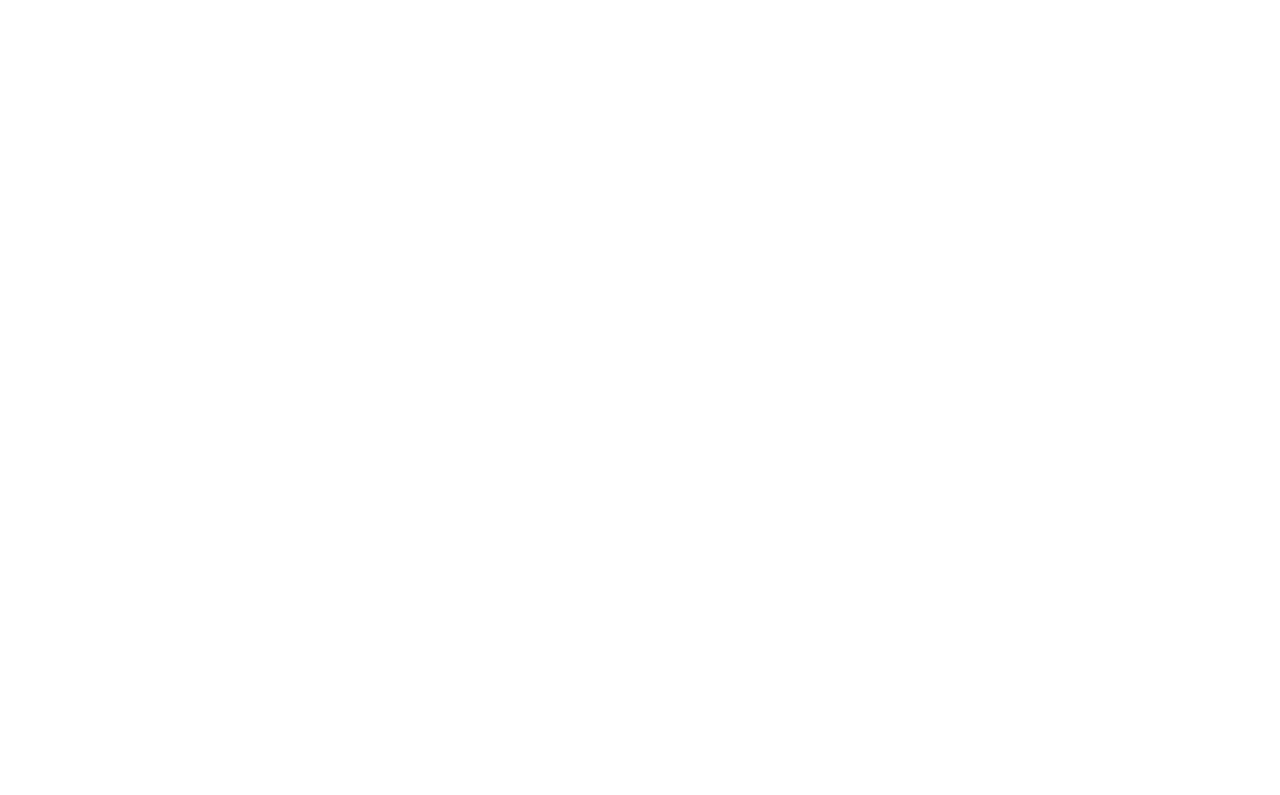
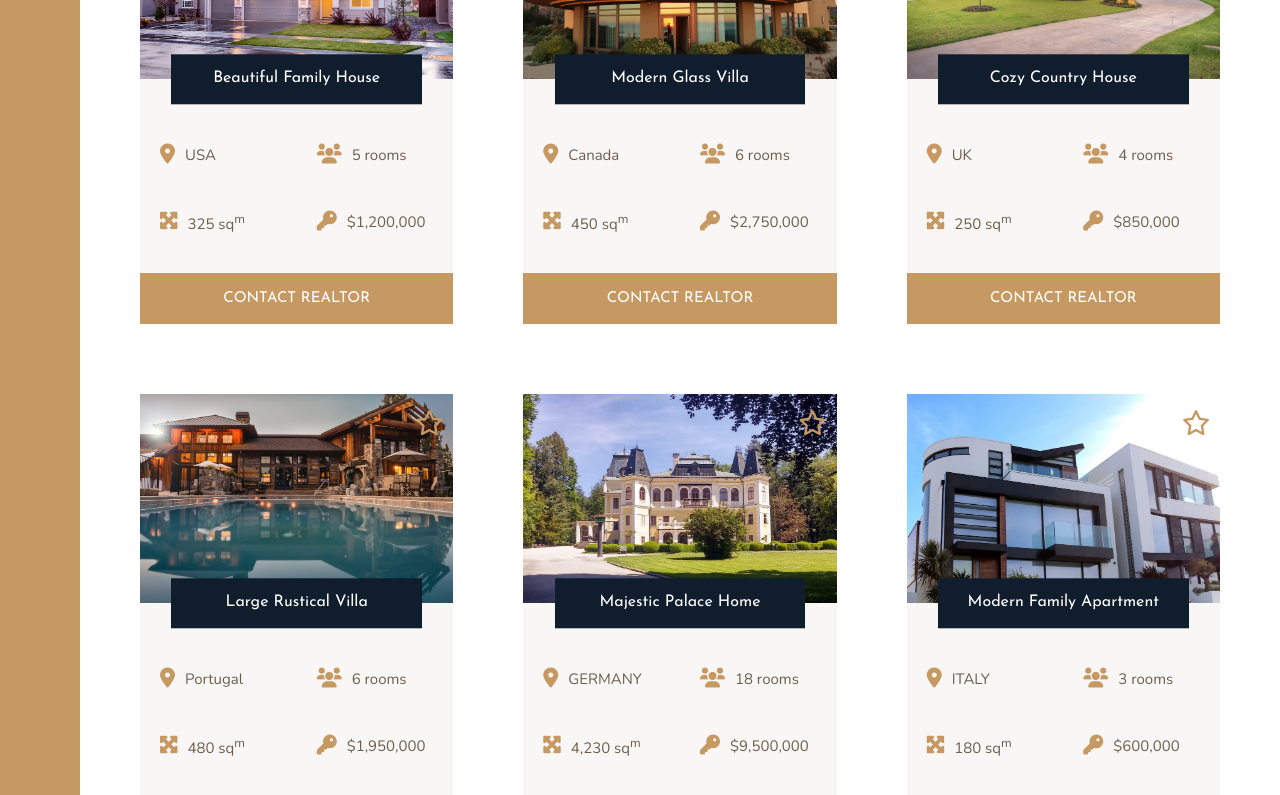
Before and after one commit to amxavier68/nexter, a React app: page / in a window 1280 px wide. Shown: the part 2100-2895 px from the top of the page. Before the commit the page ends 1878 px from the top, so only its background shows below. Built offline with nearby package versions, Linux system fonts and the light colour scheme; no server answers.

Commit message:
Added Homes Section

```diff
--- a/package.json
+++ b/package.json
@@ -41,6 +41,7 @@
     "cors": "^2.8.5",
     "dotenv": "^10.0.0",
     "express": "^4.17.2",
+    "jsonwebtoken": "^8.5.1",
     "mongoose": "^6.1.2",
     "nodemon": "^2.0.15",
     "react": "^17.0.2",
--- a/scss/layout/_homes.scss
+++ b/scss/layout/_homes.scss
@@ -1,4 +1,77 @@
 .homes {
-  background-color: $color-secondary;
   grid-column: center-start / center-end;
+  margin: 15rem 0;
+
+  display: grid;
+  grid-template-columns: repeat(auto-fit, minmax(25rem, 1fr));
+  grid-gap: 7rem;
+
+  .home {
+    background-color: $color-grey-light-1;
+
+    display: grid;
+    grid-template-columns: repeat(2, 1fr);
+
+    grid-row-gap: 3.5rem;
+
+    &__img {
+      width: 100%;
+      grid-row: 1 / 2;
+      grid-column: 1 / -1;
+      z-index: 1;
+    }
+
+    &__like {
+      grid-row: 1 / 2;
+      grid-column: 2 / 3;
+      color: $color-primary;
+      font-size: 2.5rem;
+      z-index: 2;
+      justify-self: end;
+      margin: 1rem;
+    }
+
+    &__name {
+      grid-row: 1 / 2;
+      grid-column: 1 / -1;
+      z-index: 3;
+      justify-self: center;
+      align-self: end;
+      width: 80%;
+      font-family: $font-display;
+      font-size: 1.6rem;
+      text-align: center;
+      padding: 1.25rem;
+      background-color: $color-secondary;
+      color: #fff;
+      font-weight: 400;
+      transform: translateY(50%);
+    }
+
+    &__location,
+    &__rooms {
+      margin-top: 2.5rem;
+    }
+
+    &__location,
+    &__rooms,
+    &__area,
+    &__price {
+
+      font-size: 1.5rem;
+      margin-left: 2rem;
+      display: flex;
+      align-items: center;
+
+      span {
+        color: $color-primary;
+        font-size: 2rem;
+        margin-right: 1rem;
+      }
+    }
+
+    &__btn {
+      grid-column: 1 / -1;
+    }
+  }
 }
--- a/src/components/App.css
+++ b/src/components/App.css
@@ -104,8 +104,57 @@
   grid-column: full-start / col-end 6; }
 
 .homes {
-  background-color: #101d2c;
-  grid-column: center-start / center-end; }
+  grid-column: center-start / center-end;
+  margin: 15rem 0;
+  display: grid;
+  grid-template-columns: repeat(auto-fit, minmax(25rem, 1fr));
+  grid-gap: 7rem; }
+  .homes .home {
+    background-color: #f9f7f6;
+    display: grid;
+    grid-template-columns: repeat(2, 1fr);
+    grid-row-gap: 3.5rem; }
+    .homes .home__img {
+      width: 100%;
+      grid-row: 1 / 2;
+      grid-column: 1 / -1;
+      z-index: 1; }
+    .homes .home__like {
+      grid-row: 1 / 2;
+      grid-column: 2 / 3;
+      color: #c69963;
+      font-size: 2.5rem;
+      z-index: 2;
+      justify-self: end;
+      margin: 1rem; }
+    .homes .home__name {
+      grid-row: 1 / 2;
+      grid-column: 1 / -1;
+      z-index: 3;
+      justify-self: center;
+      align-self: end;
+      width: 80%;
+      font-family: "Josefin Sans", sans-serif;
+      font-size: 1.6rem;
+      text-align: center;
+      padding: 1.25rem;
+      background-color: #101d2c;
+      color: #fff;
+      font-weight: 400;
+      transform: translateY(50%); }
+    .homes .home__location, .homes .home__rooms {
+      margin-top: 2.5rem; }
+    .homes .home__location, .homes .home__rooms, .homes .home__area, .homes .home__price {
+      font-size: 1.5rem;
+      margin-left: 2rem;
+      display: flex;
+      align-items: center; }
+      .homes .home__location span, .homes .home__rooms span, .homes .home__area span, .homes .home__price span {
+        color: #c69963;
+        font-size: 2rem;
+        margin-right: 1rem; }
+    .homes .home__btn {
+      grid-column: 1 / -1; }
 
 .realtors {
   background-color: #101d2c;
--- a/src/components/elements/Homes.js
+++ b/src/components/elements/Homes.js
@@ -1,10 +1,214 @@
 import React from 'react';
 import '../App.css';
+
+// House Images
+import House1 from '../../../public/img/house-1.jpeg';
+import House2 from '../../../public/img/house-2.jpeg';
+import House3 from '../../../public/img/house-3.jpeg';
+import House4 from '../../../public/img/house-4.jpeg';
+import House5 from '../../../public/img/house-5.jpeg';
+import House6 from '../../../public/img/house-6.jpeg';
 
 const Homes = () => {
   return (
     <section className='homes'>
-      Homes
+      <div className='home'>
+        <img src={House1} className='home__img' alt='house1' />
+        <span className='home__like'>
+          <i class="far fa-star"></i>
+        </span>
+        <h5 className='home__name'>Beautiful Family House</h5>
+        <div className='home__location'>
+          <span>
+            <i class="fas fa-map-marker-alt"></i>
+          </span>
+          <p>USA</p>
+        </div>
+        <div className='home__rooms'>
+          <span>
+            <i class="fas fa-users"></i>
+          </span>
+          <p>5 rooms</p>
+        </div>
+        <div className='home__area'>
+          <span>
+            <i class="fas fa-expand-arrows-alt"></i>
+          </span>
+          <p>325 sq<sup>m</sup></p>
+        </div>
+        <div className='home__price'>
+          <span>
+            <i class="fas fa-key"></i>
+          </span>
+          <p>$1,200,000</p>
+        </div>
+        <button className='btn home__btn'>Contact Realtor</button>
+      </div>
+
+      <div className='home'>
+        <img src={House2} className='home__img' alt='house2' />
+        <span className='home__like'>
+          <i class="far fa-star"></i>
+        </span>
+        <h5 className='home__name'>Modern Glass Villa</h5>
+        <div className='home__location'>
+          <span>
+            <i class="fas fa-map-marker-alt"></i>
+          </span>
+          <p>Canada</p>
+        </div>
+        <div className='home__rooms'>
+          <span>
+            <i class="fas fa-users"></i>
+          </span>
+          <p>6 rooms</p>
+        </div>
+        <div className='home__area'>
+          <span>
+            <i class="fas fa-expand-arrows-alt"></i>
+          </span>
+          <p>450 sq<sup>m</sup></p>
+        </div>
+        <div className='home__price'>
+          <span>
+            <i class="fas fa-key"></i>
+          </span>
+          <p>$2,750,000</p>
+        </div>
+        <button className='btn home__btn'>Contact Realtor</button>
+      </div>
+
+      <div className='home'>
+        <img src={House3} className='home__img' alt='house3' />
+        <span className='home__like'>
+          <i class="far fa-star"></i>
+        </span>
+        <h5 className='home__name'>Cozy Country House</h5>
+        <div className='home__location'>
+          <span>
+            <i class="fas fa-map-marker-alt"></i>
+          </span>
+          <p>UK</p>
+        </div>
+        <div className='home__rooms'>
+          <span>
+            <i class="fas fa-users"></i>
+          </span>
+          <p>4 rooms</p>
+        </div>
+        <div className='home__area'>
+          <span>
+            <i class="fas fa-expand-arrows-alt"></i>
+          </span>
+          <p>250 sq<sup>m</sup></p>
+        </div>
+        <div className='home__price'>
+          <span>
+            <i class="fas fa-key"></i>
+          </span>
+          <p>$850,000</p>
+        </div>
+        <button className='btn home__btn'>Contact Realtor</button>
+      </div>
+
+      <div className='home'>
+        <img src={House4} className='home__img' alt='house4' />
+        <span className='home__like'>
+          <i class="far fa-star"></i>
+        </span>
+        <h5 className='home__name'>Large Rustical Villa</h5>
+        <div className='home__location'>
+          <span>
+            <i class="fas fa-map-marker-alt"></i>
+          </span>
+          <p>Portugal</p>
+        </div>
+        <div className='home__rooms'>
+          <span>
+            <i class="fas fa-users"></i>
+          </span>
+          <p>6 rooms</p>
+        </div>
+        <div className='home__area'>
+          <span>
+            <i class="fas fa-expand-arrows-alt"></i>
+          </span>
+          <p>480 sq<sup>m</sup></p>
+        </div>
+        <div className='home__price'>
+          <span>
+            <i class="fas fa-key"></i>
+          </span>
+          <p>$1,950,000</p>
+        </div>
+        <button className='btn home__btn'>Contact Realtor</button>
+      </div>
+
+      <div className='home'>
+        <img src={House5} className='home__img' alt='house5' />
+        <span className='home__like'>
+          <i class="far fa-star"></i>
+        </span>
+        <h5 className='home__name'>Majestic Palace Home</h5>
+        <div className='home__location'>
+          <span>
+            <i class="fas fa-map-marker-alt"></i>
+          </span>
+          <p>GERMANY</p>
+        </div>
+        <div className='home__rooms'>
+          <span>
+            <i class="fas fa-users"></i>
+          </span>
+          <p>18 rooms</p>
+        </div>
+        <div className='home__area'>
+          <span>
+            <i class="fas fa-expand-arrows-alt"></i>
+          </span>
+          <p>4,230 sq<sup>m</sup></p>
+        </div>
+        <div className='home__price'>
+          <span>
+            <i class="fas fa-key"></i>
+          </span>
+          <p>$9,500,000</p>
+        </div>
+        <button className='btn home__btn'>Contact Realtor</button>
+      </div>
+
+      <div className='home'>
+        <img src={House6} className='home__img' alt='house6' />
+        <span className='home__like'>
+          <i class="far fa-star"></i>
+        </span>
+        <h5 className='home__name'>Modern Family Apartment</h5>
+        <div className='home__location'>
+          <span>
+            <i class="fas fa-map-marker-alt"></i>
+          </span>
+          <p>ITALY</p>
+        </div>
+        <div className='home__rooms'>
+          <span>
+            <i class="fas fa-users"></i>
+          </span>
+          <p>3 rooms</p>
+        </div>
+        <div className='home__area'>
+          <span>
+            <i class="fas fa-expand-arrows-alt"></i>
+          </span>
+          <p>180 sq<sup>m</sup></p>
+        </div>
+        <div className='home__price'>
+          <span>
+            <i class="fas fa-key"></i>
+          </span>
+          <p>$600,000</p>
+        </div>
+        <button className='btn home__btn'>Contact Realtor</button>
+      </div>
     </section>
   )
 }
--- a/src/components/elements/Story.js
+++ b/src/components/elements/Story.js
@@ -12,14 +12,12 @@
         <img src={Story1} className='story__img--1' alt='couple with new home' />
         <img src={Story2} className='story__img--2' alt='new home' />
       </div>
-
       <div className='story__content'>
         <h3 className='heading-3 mb-sm'>Happy Customers</h3>
         <h2 className='heading-2 heading-2--dark mb-md'>&ldquo;The best decision of our lives&rdquo;</h2>
         <p className='story__text'>Lorem, ipsum dolor sit amet consectetur adipisicing elit. Tenetur distinctio necessitatibus pariatur voluptatibus. Quidem consequatur harum volupta!</p>
         <button className='btn'>Find your own home</button>
       </div>
-
     </div>
   )
 }
```
Also changed, not shown: scss/main.scss (line endings or trailing spaces), 1 other file (tests, documents, lock files or other folders).
